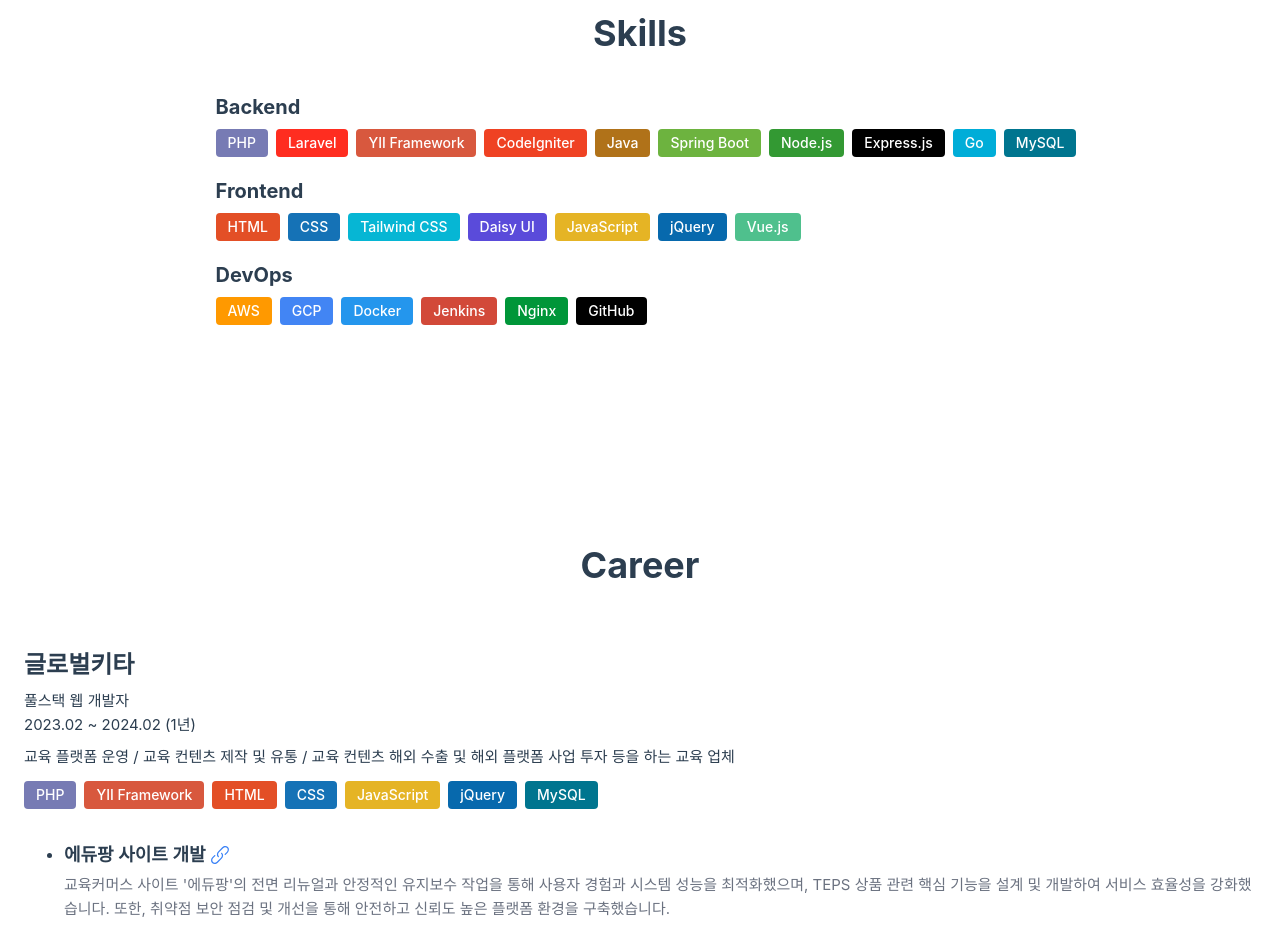
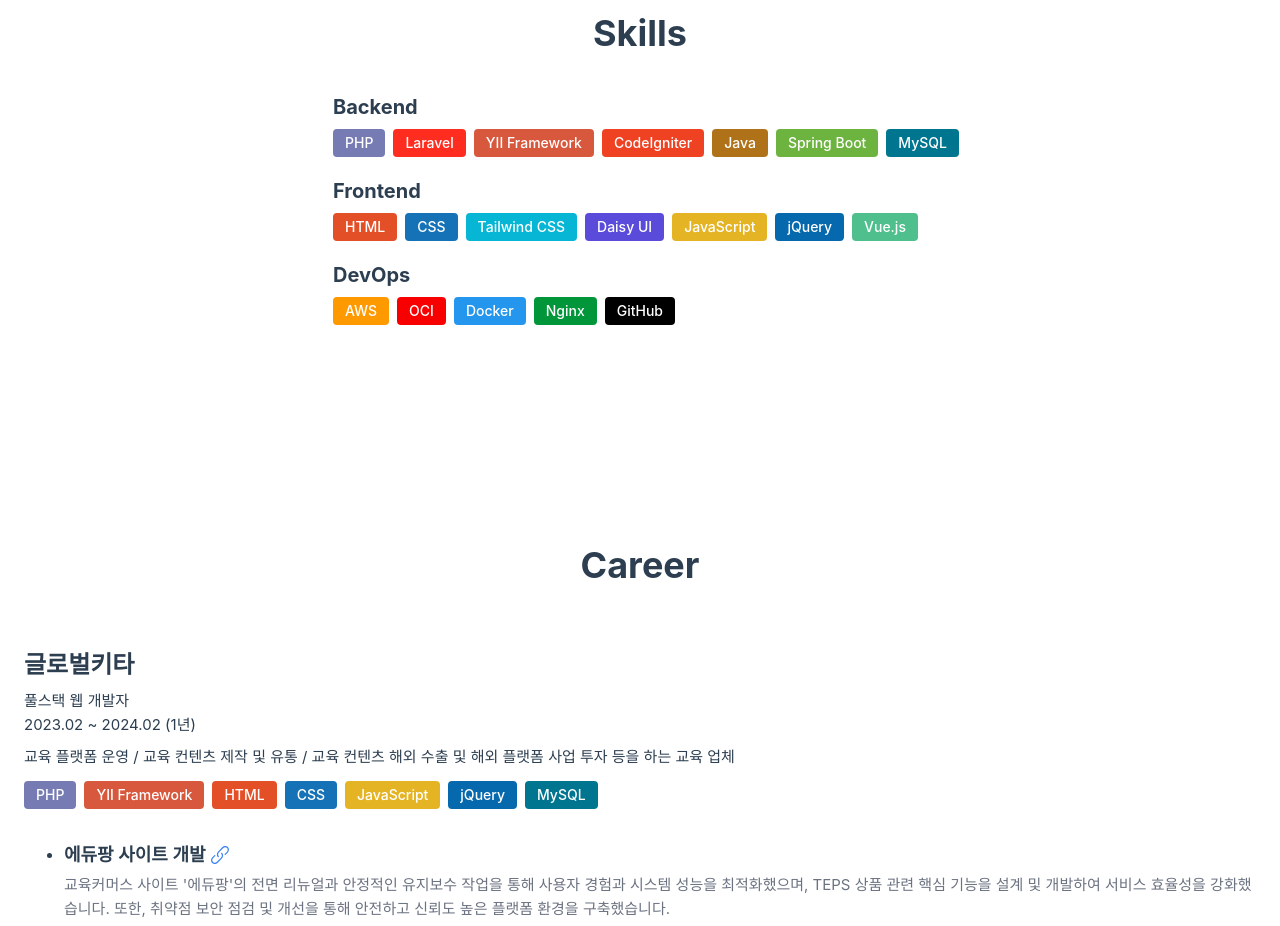
Before and after one commit to Aleph-Kim/portfolio, a Vue app: page / in a window 1280 px wide. Shown: the part 1480-2406 px from the top of the page. Built offline with nearby package versions, Linux system fonts and the light colour scheme.

Commit message:
수정 - skills 데이터 수정

```diff
--- a/public/data/languageColor.js
+++ b/public/data/languageColor.js
@@ -19,6 +19,7 @@ export const languageColor = {
     'Vue.js': '#4FC08D',
     AWS: '#FF9900',
     GCP: '#4285F4',
+    OCI: '#f80000',
     Docker: '#2496ED',
     Jenkins: '#D24939',
     Bash: '#228B22',
--- a/public/data/skills.js
+++ b/public/data/skills.js
@@ -1,7 +1,7 @@
 export const skillsData = [
     {
         category: "Backend",
-        skills: ["PHP", "Laravel", "YII Framework", "CodeIgniter", "Java", "Spring Boot", "Node.js", "Express.js", "Go", "MySQL"]
+        skills: ["PHP", "Laravel", "YII Framework", "CodeIgniter", "Java", "Spring Boot", "MySQL"]
     },
     {
         category: "Frontend",
@@ -9,6 +9,6 @@ export const skillsData = [
     },
     {
         category: "DevOps",
-        skills: ["AWS", "GCP", "Docker", "Jenkins", "Nginx", "GitHub"]
+        skills: ["AWS", "OCI", "Docker", "Nginx", "GitHub"]
     }
 ];
```
